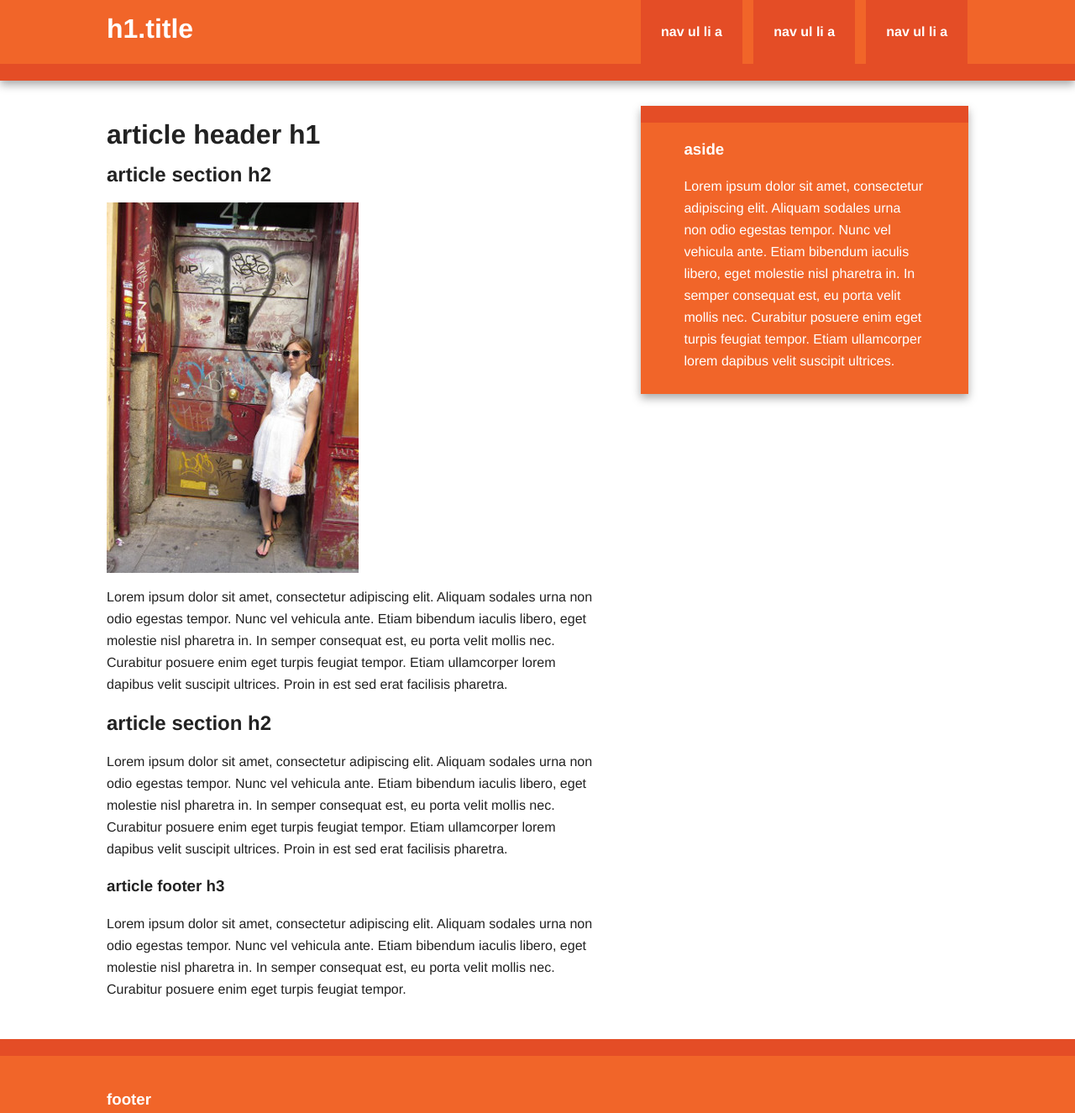
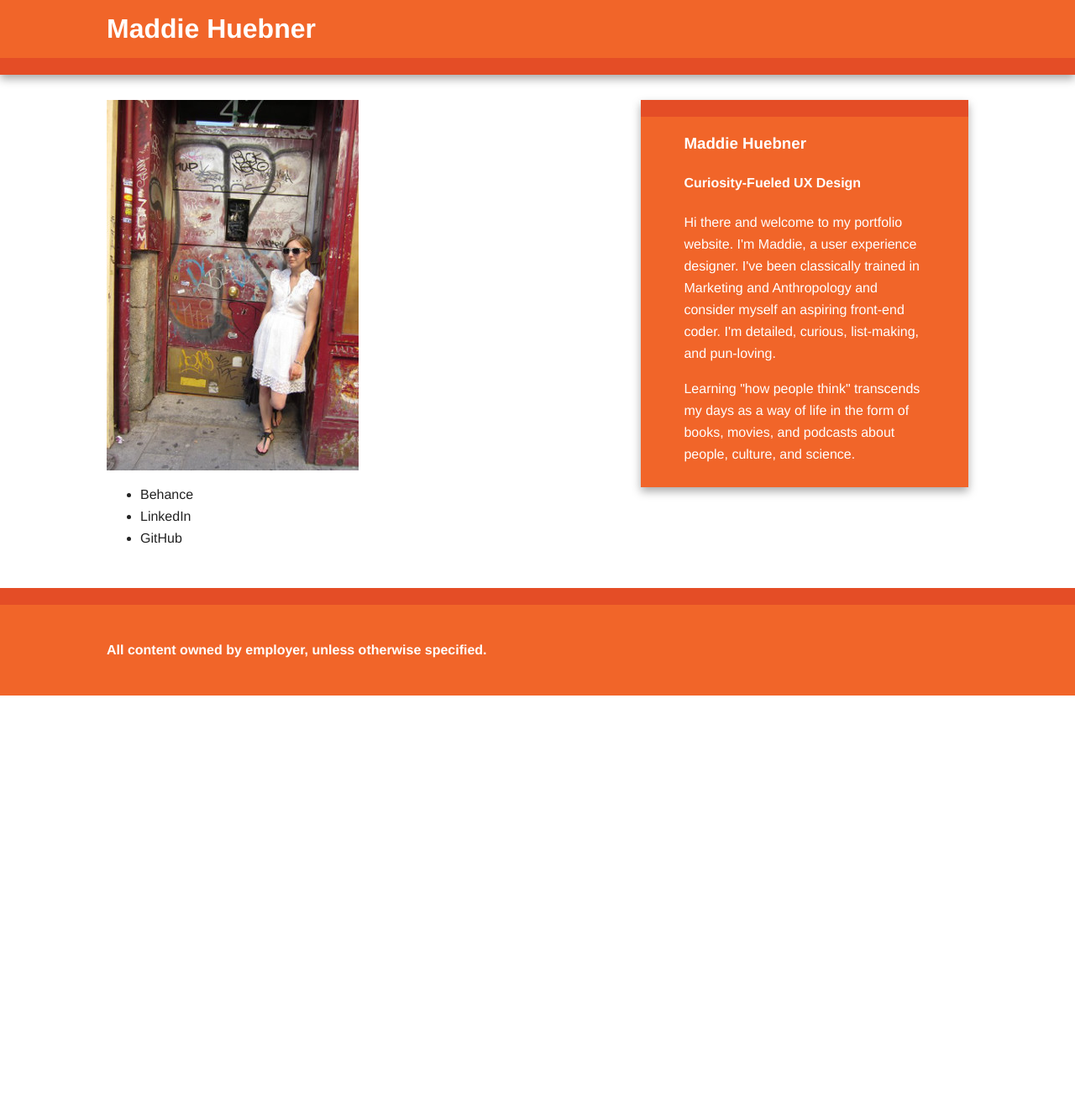
Before and after one commit to huebnema/ux-portfolio, a plain HTML site: page index.html in a window 1280 px wide. Shown: the whole page at 84% size. After the commit the page ends 828 px from the top, so only its background shows below. Drawn offline with nearby package versions, Linux system fonts and the light colour scheme.

Commit message:
Update content

```diff
--- a/index.html
+++ b/index.html
@@ -23,14 +23,7 @@
 
         <div class="header-container">
             <header class="wrapper clearfix">
-                <h1 class="title">h1.title</h1>
-                <nav>
-                    <ul>
-                        <li><a href="#">nav ul li a</a></li>
-                        <li><a href="#">nav ul li a</a></li>
-                        <li><a href="#">nav ul li a</a></li>
-                    </ul>
-                </nav>
+                <h1 class="title">Maddie Huebner</h1>
             </header>
         </div>
 
@@ -38,35 +31,32 @@
             <div class="main wrapper clearfix">
 
                 <article>
-                    <header>
-                        <h1>article header h1</h1>
-                    </header>
                     <section>
-                        <h2>article section h2</h2>
                         <img src="img/me2.jpg" alt="Maddie Huebner">
-                        <p>Lorem ipsum dolor sit amet, consectetur adipiscing elit. Aliquam sodales urna non odio egestas tempor. Nunc vel vehicula ante. Etiam bibendum iaculis libero, eget molestie nisl pharetra in. In semper consequat est, eu porta velit mollis nec. Curabitur posuere enim eget turpis feugiat tempor. Etiam ullamcorper lorem dapibus velit suscipit ultrices. Proin in est sed erat facilisis pharetra.</p>
                     </section>
-                    <section>
-                        <h2>article section h2</h2>
-                        <p>Lorem ipsum dolor sit amet, consectetur adipiscing elit. Aliquam sodales urna non odio egestas tempor. Nunc vel vehicula ante. Etiam bibendum iaculis libero, eget molestie nisl pharetra in. In semper consequat est, eu porta velit mollis nec. Curabitur posuere enim eget turpis feugiat tempor. Etiam ullamcorper lorem dapibus velit suscipit ultrices. Proin in est sed erat facilisis pharetra.</p>
-                    </section>
-                    <footer>
-                        <h3>article footer h3</h3>
-                        <p>Lorem ipsum dolor sit amet, consectetur adipiscing elit. Aliquam sodales urna non odio egestas tempor. Nunc vel vehicula ante. Etiam bibendum iaculis libero, eget molestie nisl pharetra in. In semper consequat est, eu porta velit mollis nec. Curabitur posuere enim eget turpis feugiat tempor.</p>
-                    </footer>
                 </article>
 
                 <aside>
-                    <h3>aside</h3>
-                    <p>Lorem ipsum dolor sit amet, consectetur adipiscing elit. Aliquam sodales urna non odio egestas tempor. Nunc vel vehicula ante. Etiam bibendum iaculis libero, eget molestie nisl pharetra in. In semper consequat est, eu porta velit mollis nec. Curabitur posuere enim eget turpis feugiat tempor. Etiam ullamcorper lorem dapibus velit suscipit ultrices.</p>
+                    <h3>Maddie Huebner</h3>
+                    <h4>Curiosity-Fueled UX Design</h4>
+                    <p>Hi there and welcome to my portfolio website. I'm Maddie, a user experience designer. I've been classically trained in Marketing and Anthropology and consider myself an aspiring front-end coder. I'm detailed, curious, list-making, and pun-loving.</p>
+                    <p>Learning "how people think" transcends my days as a way of life in the form of books, movies, and podcasts about people, culture, and science.</p>
                 </aside>
+
+                <article>
+                    <ul>
+                        <li>Behance</li>
+                        <li>LinkedIn</li>
+                        <li>GitHub</li>
+                    </ul>
+                </article>
 
             </div> <!-- #main -->
         </div> <!-- #main-container -->
 
         <div class="footer-container">
             <footer class="wrapper">
-                <h3>footer</h3>
+                <h4>All content owned by employer, unless otherwise specified.</h4>
             </footer>
         </div>
 
```
